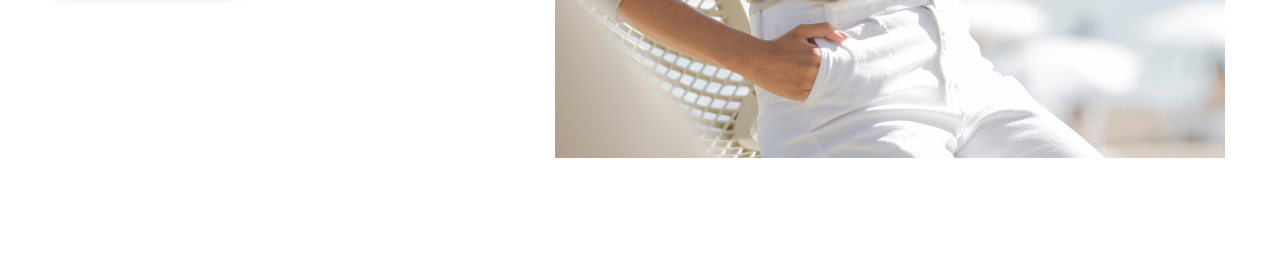
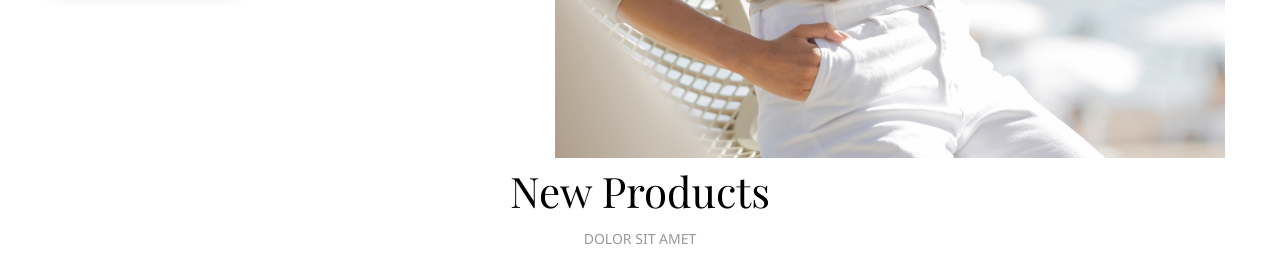
Before and after one commit to Bakl9/Elegance-Summer-Collection, a plain HTML site: page index.html in a window 1280 px wide. Shown: the part 715-977 px from the top of the page. Before the commit the page ends 878 px from the top, so only its background shows below. Drawn offline with nearby package versions, Linux system fonts and the light colour scheme; files that its build step writes are made by us from their sources; files whose address does not match are found by name.

Commit message:
Update index.html

```diff
--- a/index.html
+++ b/index.html
@@ -69,5 +69,19 @@
             </div>
         </div>
     </header>
+    <main>
+
+        <section class="featured">
+            <div class="conteiner">
+                <div class="section-header">
+                    <h2 class="section-header_-title">New Products</h2>
+                    <div class="section-header__description">
+                        <P>dolor sit amet</P>
+                    </div>
+                </div>
+            </div>
+        </section>
+
+    </main>
 </body>
 </html>
```
